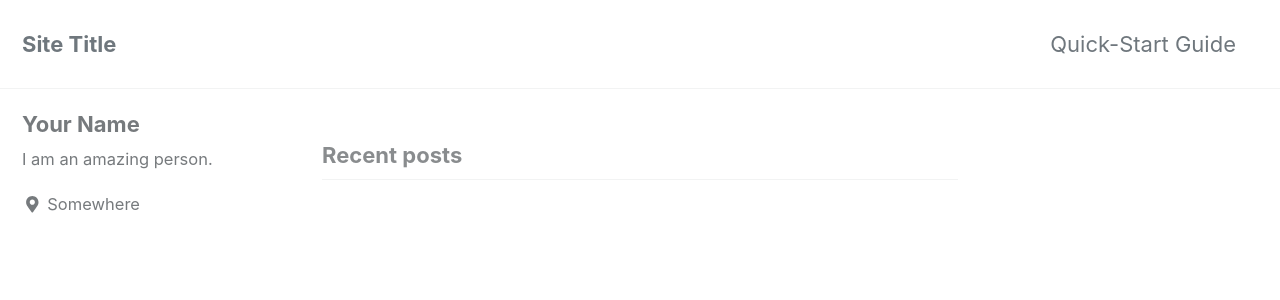
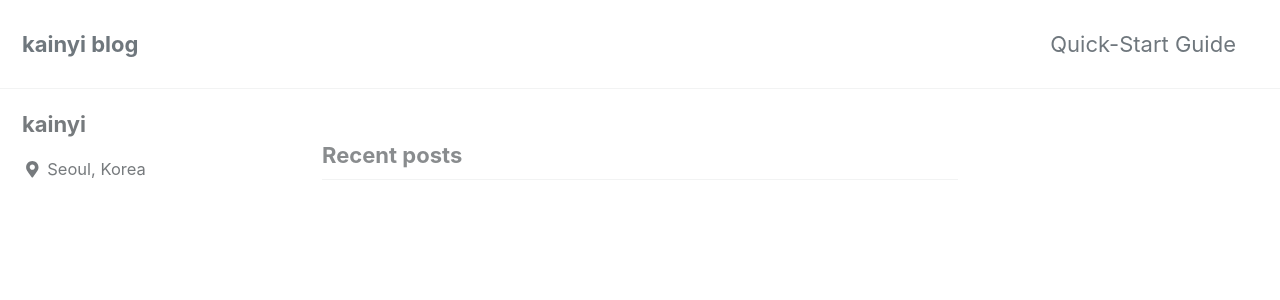
Before and after one commit to kainyi/kainyi.github.io, a Jekyll site: the page built from index.html, in a window 1280 px wide and 900 px high. Shown: the top 300 px of the window. Built offline with Jekyll 4.4.1, drawn with Linux system fonts in a browser that asks for light colours; cached includes are drawn as plain includes; nearby versions of some CDN libraries; the list of posts is cut into pages by our own code.

Commit message:
Update _config.yml

```diff
--- a/_config.yml
+++ b/_config.yml
@@ -16,12 +16,12 @@ minimal_mistakes_skin    : "default" # "air", "aqua", "contrast", "dark", "dirt"
 
 # Site Settings
 locale                   : "en-US"
-title                    : "Site Title"
+title                    : "kainyi blog"
 title_separator          : "-"
 name                     : "Your Name"
 description              : "An amazing website."
-url                      : # the base hostname & protocol for your site e.g. "https://mmistakes.github.io"
-baseurl                  : # the subpath of your site, e.g. "/blog"
+url                      : "https://kainyi.github.io"
+baseurl                  : ""
 repository               : # GitHub username/repo-name e.g. "mmistakes/minimal-mistakes"
 teaser                   : # path of fallback teaser image, e.g. "/assets/images/500x300.png"
 logo                     : # path of logo image to display in the masthead, e.g. "/assets/images/88x88.png"
@@ -106,10 +106,10 @@ analytics:
 
 # Site Author
 author:
-  name             : "Your Name"
+  name             : "kainyi"
   avatar           : # path of avatar image, e.g. "/assets/images/bio-photo.jpg"
-  bio              : "I am an amazing person."
-  location         : "Somewhere"
+  bio              : ""
+  location         : "Seoul, Korea"
   email            :
   links:
     - label: "Email"
```
